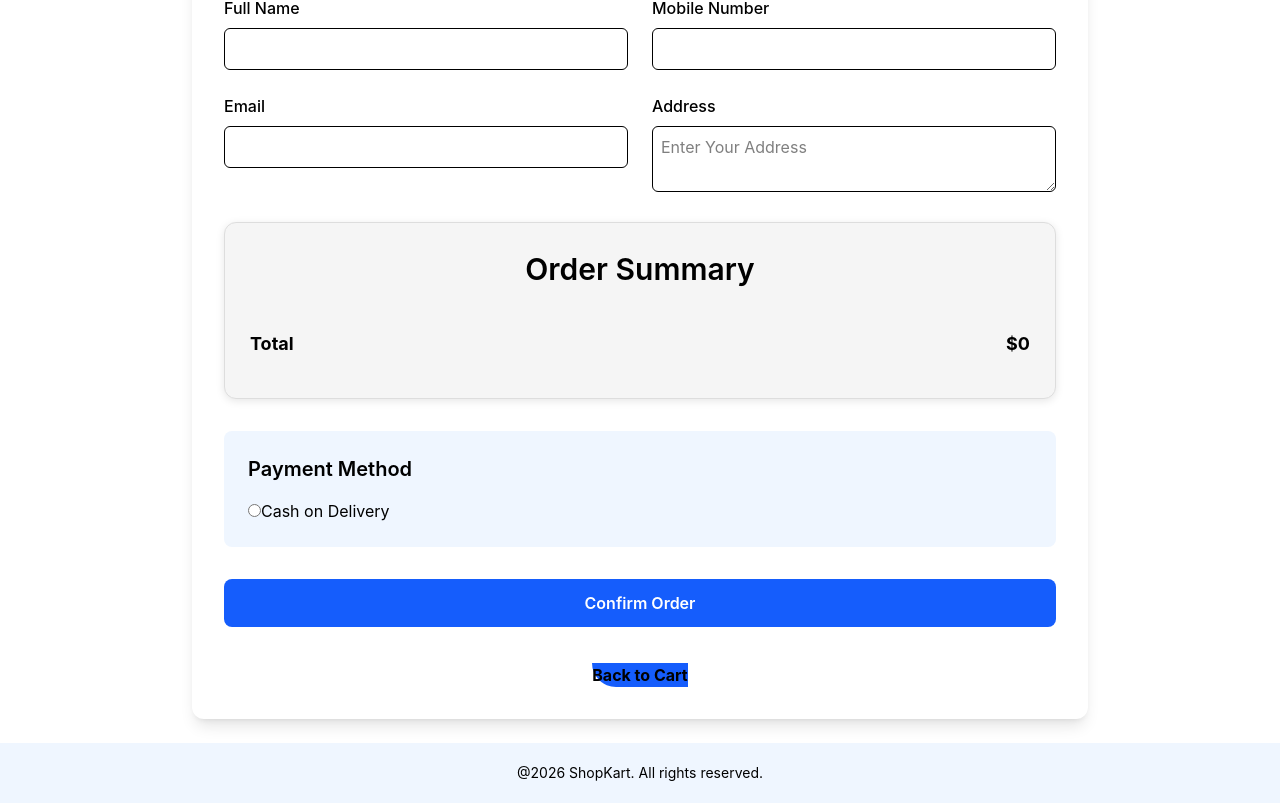
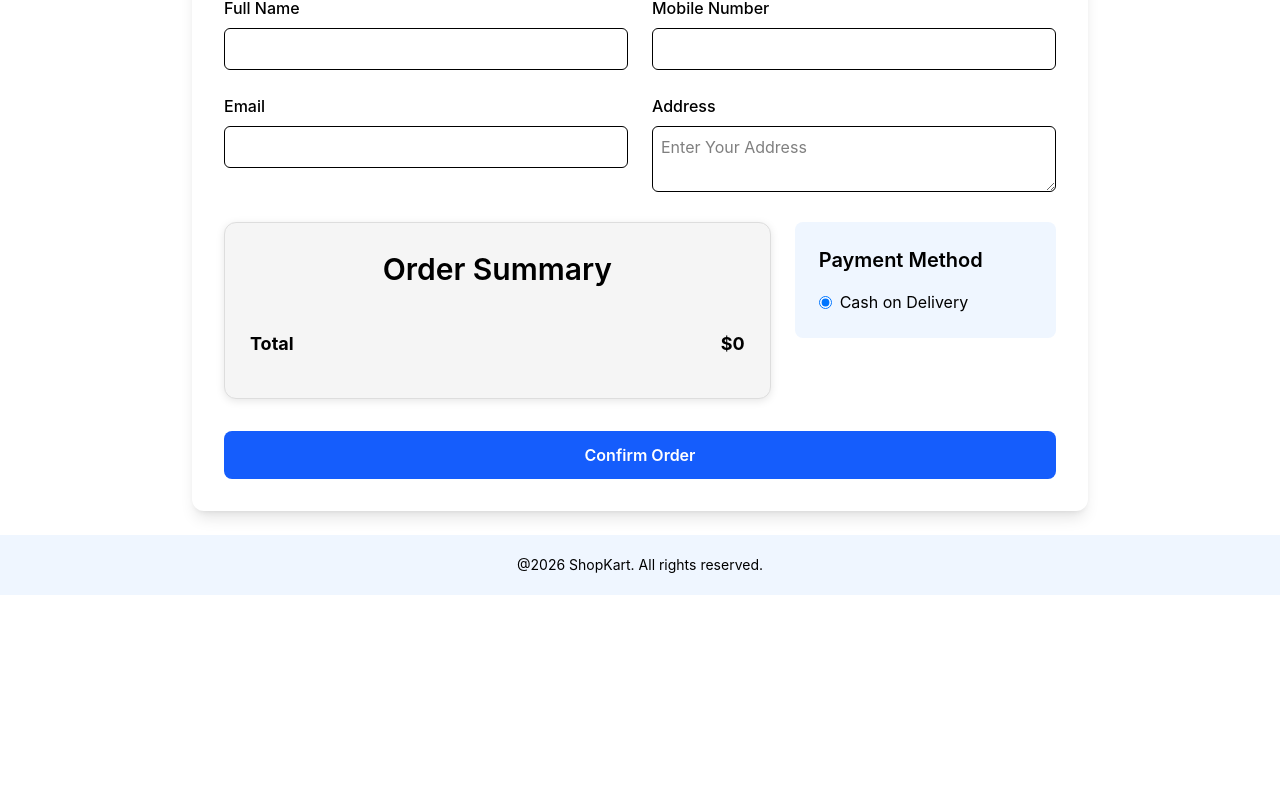
Before and after one commit to neethunair078-sys/ShopKart, a React (Vite) app: page /checkout in a window 1280 px wide. Shown: the part 334-1137 px from the top of the page. After the commit the page ends 929 px from the top, so only its background shows below. Built offline with nearby package versions, Linux system fonts and the light colour scheme.

Commit message:
Checkout Corrections

```diff
--- a/src/main.jsx
+++ b/src/main.jsx
@@ -3,7 +3,7 @@ import { createRoot } from 'react-dom/client'
 import './index.css'
 import App from './App.jsx'
 import { Provider } from 'react-redux'
-import { store } from './redux/store.js'
+import store  from './redux/store.js'
 
 createRoot(document.getElementById('root')).render(
   <StrictMode>
--- a/src/pages/Checkout.jsx
+++ b/src/pages/Checkout.jsx
@@ -1,18 +1,29 @@
-import { useSelector } from "react-redux";
+import { useSelector, useDispatch} from "react-redux";
 import { useNavigate } from "react-router-dom";
 import toast from "react-hot-toast"
+import {addOrder} from "../redux/slices/orderSlice"
 
 const Checkout = () => {
 
     const cartitems= useSelector((state) =>state.cart.cartItems);
 
     const navigate = useNavigate();
+    const dispatch  = useDispatch();
 
     const total = cartitems.reduce((sum,item ) => {
         return sum + item.price  * item.quantity;
     }, 0);
 
     const handleConfirmOrder = () => {
+
+        dispatch(addOrder({
+        id: Date.now(),
+        items: cartitems,
+        total: total,
+        paymentMethod: "Cash on Delivery",
+        status: "Delivered"
+    }));
+
         toast.success("Order Confirmed Successfully!" );
         navigate("/Orderhistory");
     }
@@ -57,8 +68,10 @@ const Checkout = () => {
               </div>
             </div>
 
+     <div className="grid grid-cols-3 gap-6 mt-6">
+
     {/* Order Summary */}
-        <div className="order-summary bg-gray-100 p-6 rounded-lg mt-6">
+    <div className="col-span-2 order-summary bg-gray-100 p-6 rounded-lg">
 
         <h2 className="text-xl font-semibold mb-4">
             Order Summary
@@ -69,7 +82,6 @@ const Checkout = () => {
                 key={item.id}
                 className="flex justify-between items-center border-b py-4"
             >
-            {/* Left Side */}
                 <div className="flex items-center gap-4">
 
                     <img
@@ -79,10 +91,7 @@ const Checkout = () => {
                     />
 
                     <div>
-                    <h3 className="font-semibold">
-                        {item.title}
-                    </h3>
-
+                        <h3 className="font-semibold">{item.title}</h3>
                         <p className="text-gray-500">
                             Quantity: {item.quantity}
                         </p>
@@ -90,13 +99,11 @@ const Checkout = () => {
 
                 </div>
 
-            {/* Right Side */}
-            <div className="text-right">
+                <div>
                     <p className="font-semibold">
                         ${item.price * item.quantity}
                     </p>
                 </div>
-
             </div>
         ))}
 
@@ -106,20 +113,29 @@ const Checkout = () => {
         </div>
 
     </div>
+
     {/* Payment Section */}
-<div className="payment-section bg-blue-50 p-6 rounded-lg mt-8 top-4">
-    <h2 className="text-xl font-semibold mb-4">Payment Method</h2>
+    <div className="payment-section bg-blue-50 p-6 rounded-lg h-fit">
 
-    <div className="payment-option">
-        <div className="payment-option">
+        <h2 className="text-xl font-semibold mb-4">
+            Payment Method
+        </h2>
+
+        <div className="flex items-center gap-2">
             <input
                 type="radio"
                 id="cod"
                 name="payment"
+                defaultChecked
             />
-            <label htmlFor="cod">Cash on Delivery</label>
+
+            <label htmlFor="cod">
+                Cash on Delivery
+            </label>
         </div>
+
     </div>
+
 </div>
             {/* Confirm Button */}
             <div className="mt-8">
@@ -128,10 +144,6 @@ const Checkout = () => {
                 Confirm Order
             </button>
             </div>
-            <div className="flex flex-col items-center mt-9">
-                <button onClick ={() => navigate("/cart")}
-                 className="w-auto bg-blue-600 justify-center rounded-bl-full font-bold text-shadow-white hover:bg-blue-700">Back to Cart</button>
-            </div>
 
         </div>
     );
--- a/src/pages/Orderhistory.jsx
+++ b/src/pages/Orderhistory.jsx
@@ -1,7 +1,9 @@
 import { useNavigate } from "react-router-dom";
+import { useSelector } from "react-redux";
 
 
 const Orderhistory = () => {
+  const orders = useSelector((state) => state.order.orders);
   const  navigate  = useNavigate();
     return (
 
--- /dev/null
+++ b/src/redux/slices/orderslice.js
@@ -0,0 +1,19 @@
+import { createSlice } from "@reduxjs/toolkit";
+
+const initialState = {
+    orders: []
+};
+
+const orderSlice = createSlice({
+    name: "order",
+    initialState,
+    reducers: {
+        addOrder: (state, action) => {
+            state.orders.push(action.payload);
+        }
+    }
+});
+
+export const { addOrder } = orderSlice.actions;
+
+export default orderSlice.reducer;
--- a/src/redux/store.js
+++ b/src/redux/store.js
@@ -1,10 +1,13 @@
 import { configureStore } from "@reduxjs/toolkit";
 import productReducer from "./slices/productSlice";
 import cartReducer from "./slices/cartSlice";
+import orderReducer from "./slices/orderSlice";
 
-export const store = configureStore({
+const store = configureStore({
   reducer: {
-    products: productReducer,
     cart: cartReducer,
+    order: orderReducer,
   },
 });
+
+export default store;
```
Lines whose indentation alone changed are shown as unchanged.
